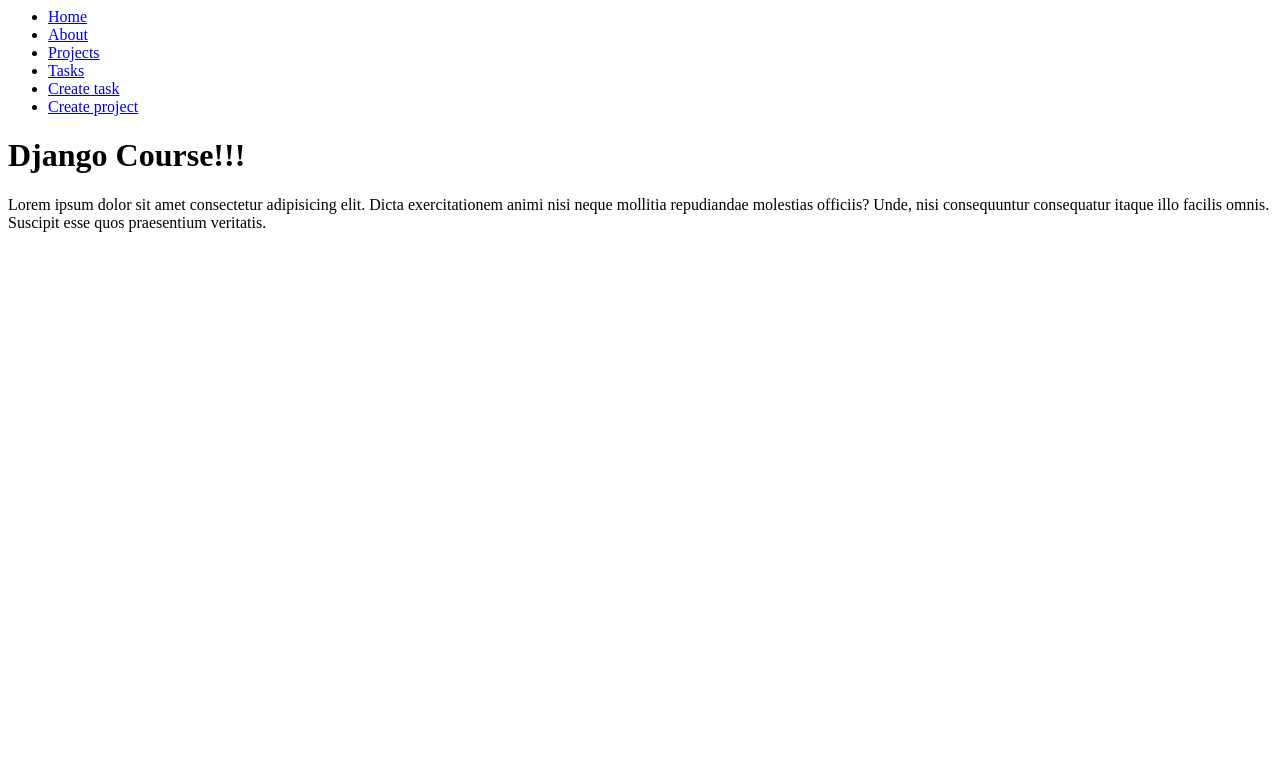
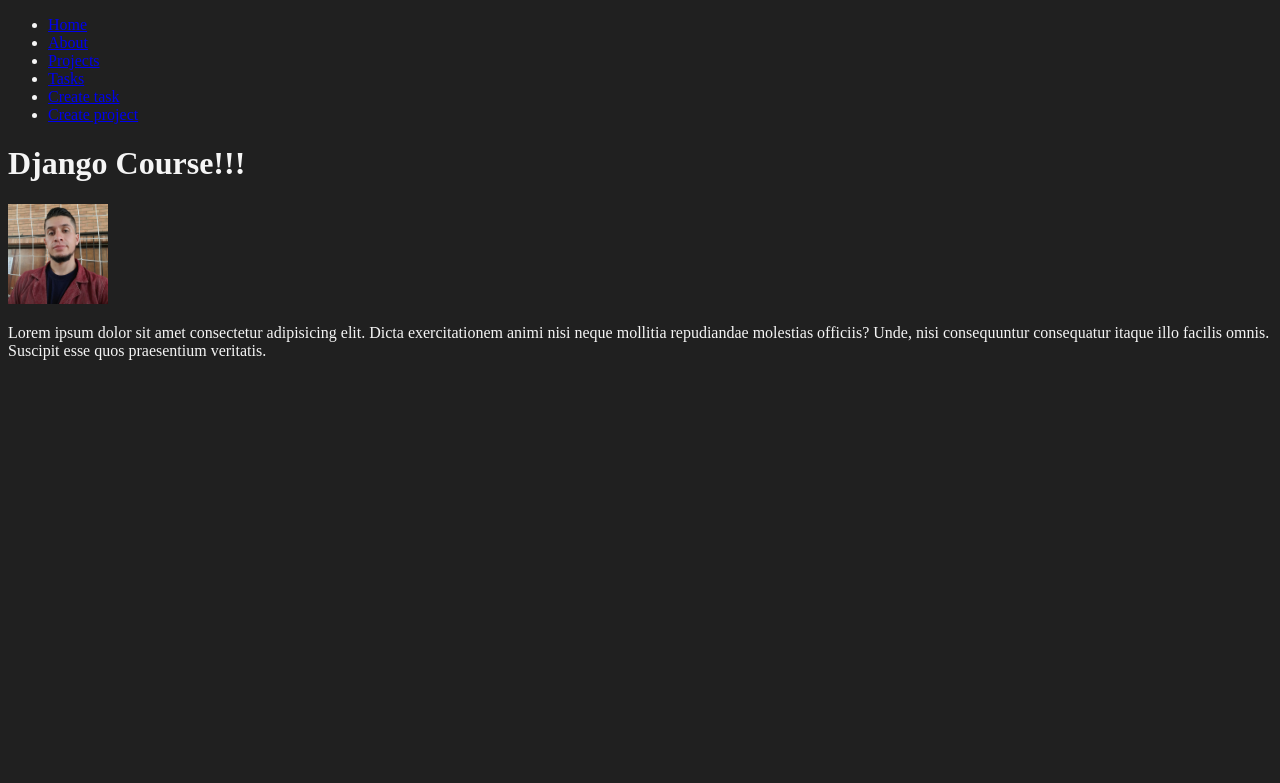
Before and after one commit to V4roah/myFirstCourseWithPythonAndDjango, a Django app: page / in a window 1280 px wide. Shown: the top 783 px of the page. Run offline with Django 5.2, Linux system fonts and the light colour scheme.

Commit message:
Static files

```diff
--- /dev/null
+++ b/myapp/static/styles/main.css
@@ -0,0 +1,4 @@
+body{
+    background: #202020;
+    color: whitesmoke;
+}
--- a/myapp/templates/index.html
+++ b/myapp/templates/index.html
@@ -1,6 +1,11 @@
 {% extends 'layouts/base.html' %}
+{% load static %}
+
 
 {% block content %}
 <h1>{{title}}</h1>
+
+<img src="{% static 'perfil.jpg' %}" alt="" width="100">
+
 <p>Lorem ipsum dolor sit amet consectetur adipisicing elit. Dicta exercitationem animi nisi neque mollitia repudiandae molestias officiis? Unde, nisi consequuntur consequatur itaque illo facilis omnis. Suscipit esse quos praesentium veritatis.</p>
 {% endblock %}
--- a/myapp/templates/layouts/base.html
+++ b/myapp/templates/layouts/base.html
@@ -1,3 +1,14 @@
+{% load static %}
+
+<!DOCTYPE html>
+<html lang="en">
+<head>
+    <meta charset="UTF-8">
+    <meta name="viewport" content="width=device-width, initial-scale=1.0">
+    <title>Django project</title>
+    <link rel="stylesheet" href="{% static '/styles/main.css' %}">
+</head>
+<body>
     <nav>
         <ul>
             <li>
@@ -24,3 +35,5 @@
 
     {% block content %}
     {% endblock %}
+</body>
+</html>
```
Also changed, not shown: myapp/static/perfil.jpg (added). Lines whose indentation alone changed are shown as unchanged.
